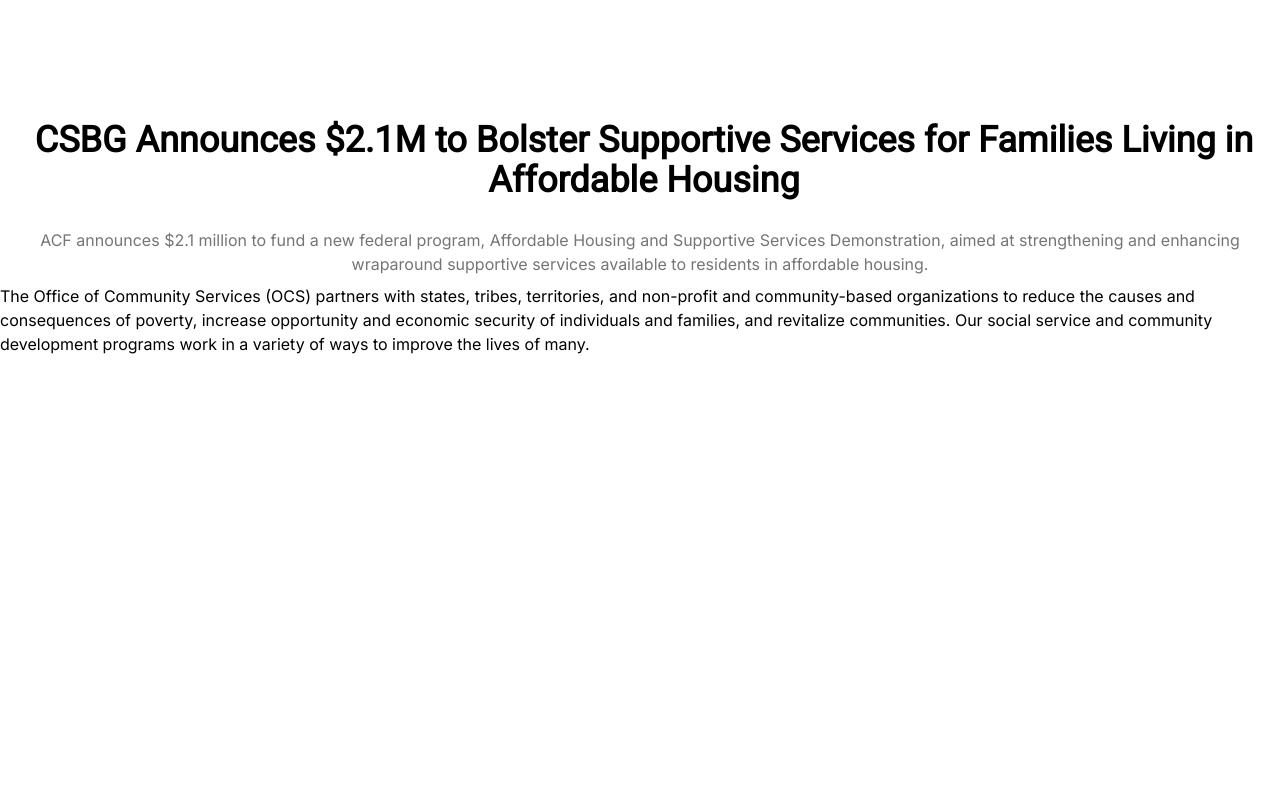
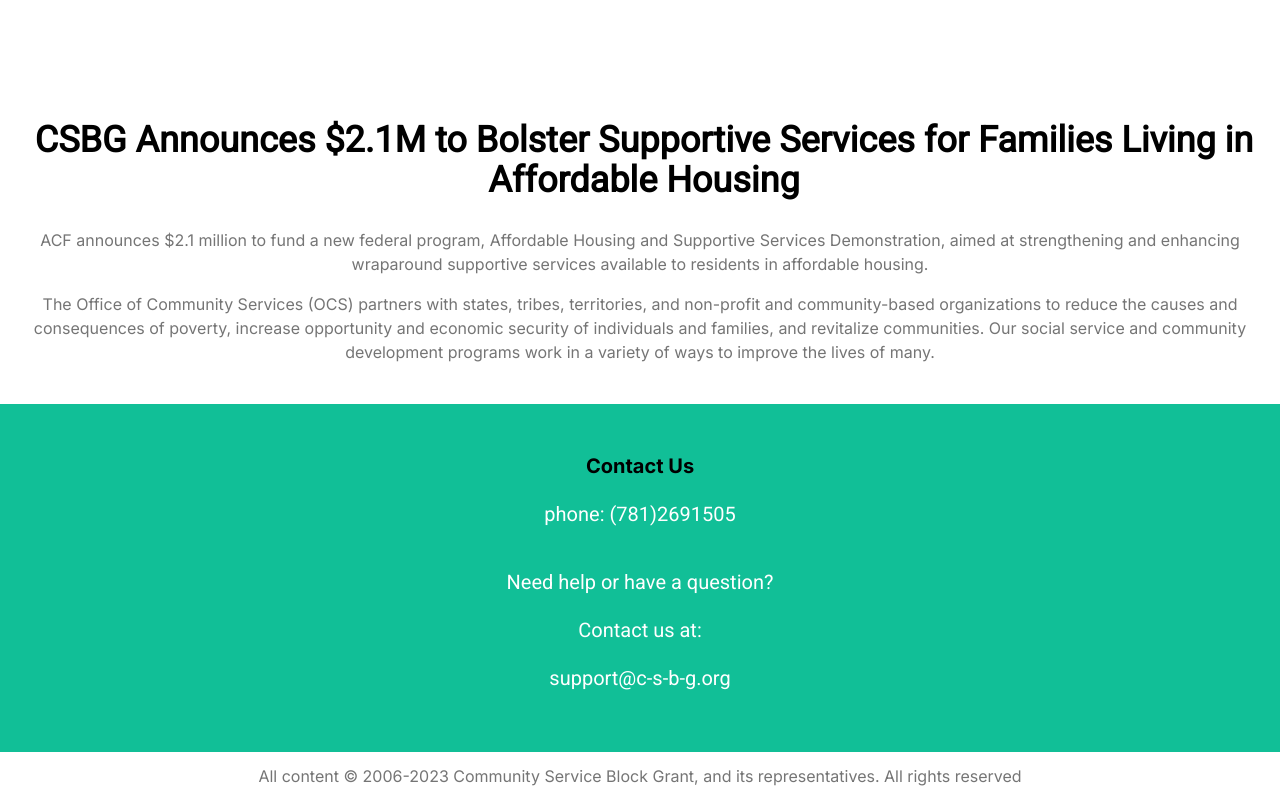
Before and after one commit to Richson-Tech/org, a Next.js app: page /about in a window 1280 px wide. Shown: the part 3697-4497 px from the top of the page. Before the commit the page ends 4053 px from the top, so only its background shows below. Built offline with nearby package versions, Linux system fonts and the light colour scheme.

Commit message:
new commits added

```diff
--- a/src/app/about/page.jsx
+++ b/src/app/about/page.jsx
@@ -5,6 +5,7 @@ import { AiOutlineStock } from "react-icons/ai";
 import { RiTeamFill, RiSettings2Fill } from "react-icons/ri";
 import { MdPeople } from "react-icons/md";
 import Image from "next/image";
+import Footer from "@/components/Footer";
 
 const page = () => {
   const [currentNumber, setCurrentNumber] = useState(0);
@@ -253,7 +254,7 @@ const page = () => {
           and enhancing wraparound supportive services available to residents in
           affordable housing.
         </p>
-        <p>
+        <p className="text-[#757575] pt-2 text-center p-2 pb-10">
           The Office of Community Services (OCS) partners with states, tribes,
           territories, and non-profit and community-based organizations to
           reduce the causes and consequences of poverty, increase opportunity
@@ -262,6 +263,7 @@ const page = () => {
           work in a variety of ways to improve the lives of many.
         </p>
       </div>
+      <Footer/>
     </div>
   );
 };
```
